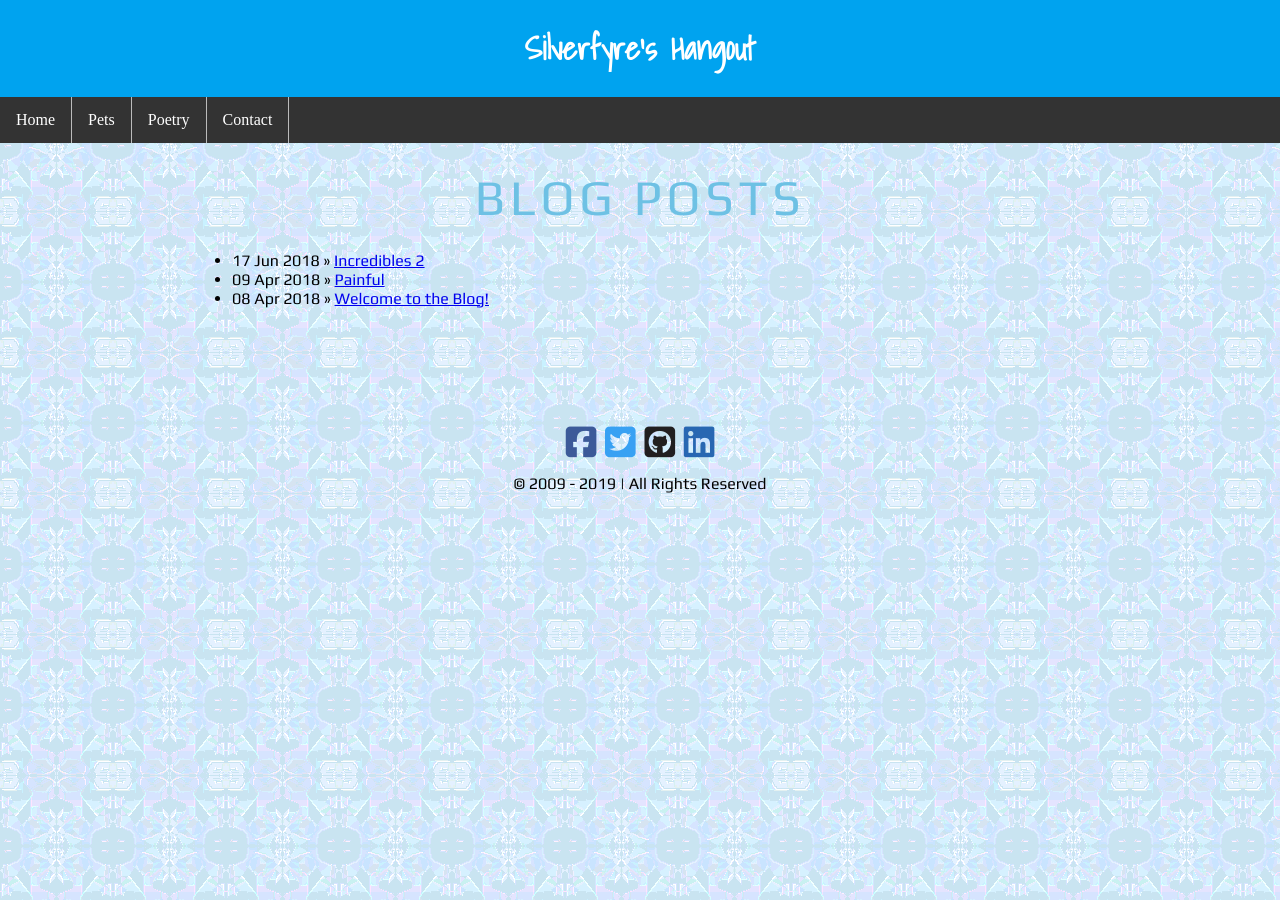
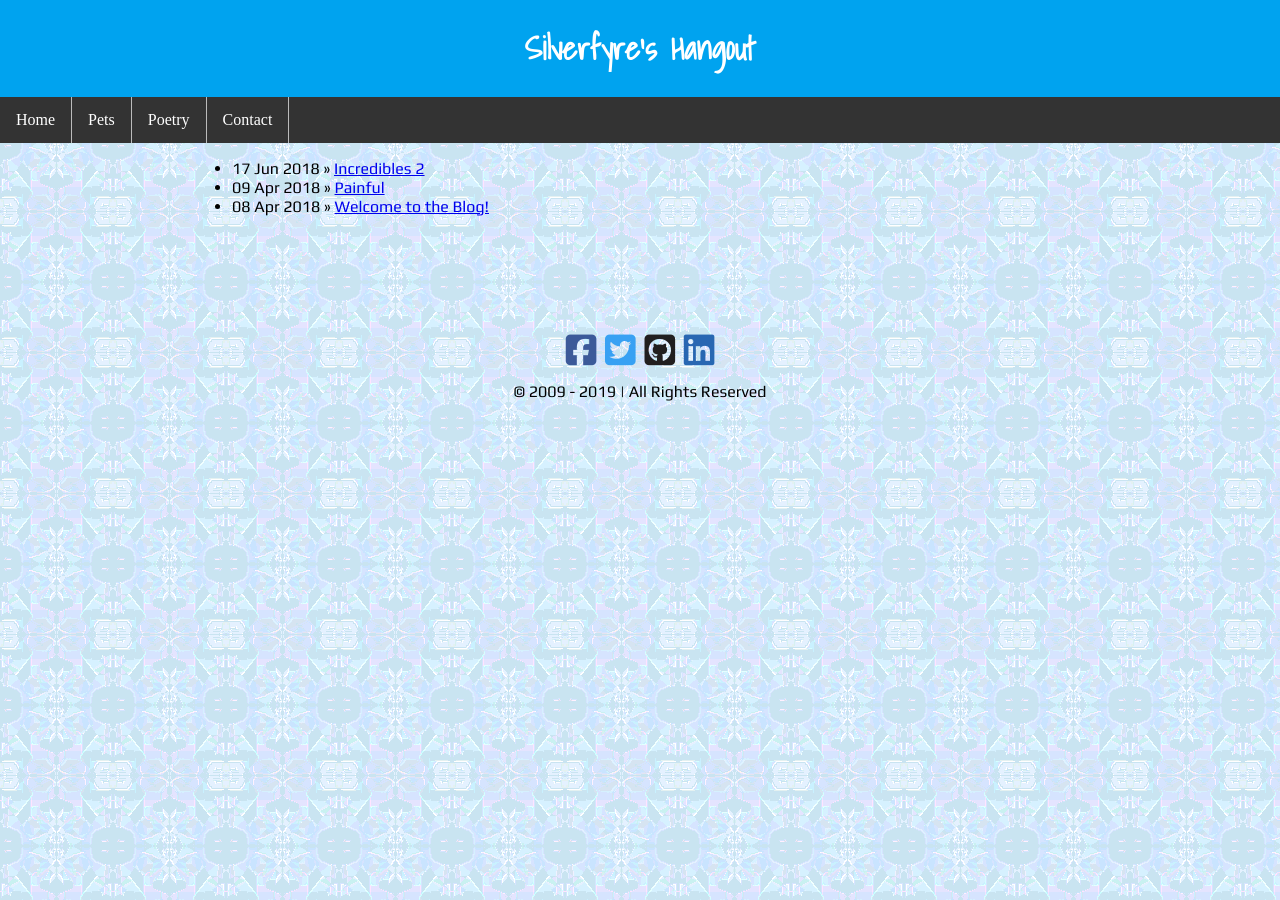
Before and after one commit to iSilverfyre/isilverfyre.github.io, a Jekyll site: the page built from index.html, in a window 1280 px wide. Built offline with Jekyll 4.4.1, drawn with Linux system fonts in a browser that asks for light colours; nearby versions of some CDN libraries.

Commit message:
Update default.html

```diff
--- a/_layouts/default.html
+++ b/_layouts/default.html
@@ -23,7 +23,6 @@
 		<!--  ^ DO NOT ALTER HEADER AREA! ^ -->
 
 		<div id="site-body">
-			<div id="page-header">{{ page.title }}</div>
 			{{ content }}
 		</div>
 
```
